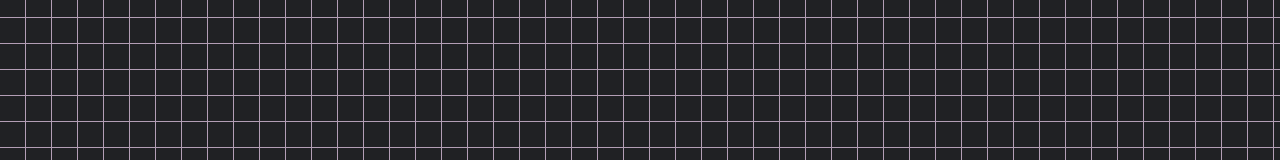
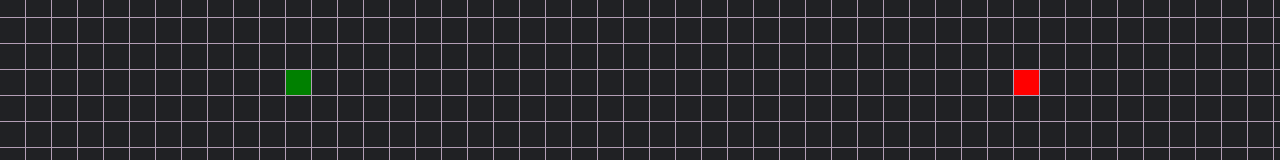
Before and after one commit to fleurescent/algorithm-visualizer, a React (Create React App) app: page / in a window 1280 px wide. Shown: the part 376-536 px from the top of the page. Built offline with nearby package versions, Linux system fonts and the light colour scheme.

Commit message:
fix: css works on nodes now

```diff
--- a/src/components/Grid.js
+++ b/src/components/Grid.js
@@ -1,43 +1,93 @@
 import { useState } from 'react';
 
 import Node from './Node'
+import {dijkstra, getNodesInShortestPathOrder} from '../algorithms/dijkstra'
 
-const START_NODE_ROW = 10;
-const START_NODE_COL = 18;
-const FINISH_NODE_ROW = 10;
-const FINISH_NODE_COL = 32;
+const START_NODE_ROW = 10
+const START_NODE_COL = 11
+const FINISH_NODE_ROW = 10
+const FINISH_NODE_COL = 39
 
-const Grid = () => {
-  const [nodes, setNodes] = useState(Array().fill(''));
-
-  const handleClick = (i) => {
-    const nextNodes = nodes.slice();
-    nextNodes[i] = nextNodes[i] + 1;
-    setNodes(nextNodes);
+const createNode = (row, col) => {
+  return (
+    <Node
+      row={row}
+      col={col}
+      isStart= {row === START_NODE_ROW && col === START_NODE_COL}
+      isFinish= {row === FINISH_NODE_ROW && col === FINISH_NODE_COL}
+      isWall= {false}
+      isVisited= {false}
+      previousNode= {null}
+      distance= {Infinity}
+    />
+  )
 }
 
+const getInitialGrid = () => {
   const grid = []
+  for (let row = 0; row < 20; row++) {
+    grid.push([])
+    for (let col = 0; col < 50; col++) {
+      grid[row].push(createNode(row, col))
+    }
+  }
+  return grid
+}
 
-  for (let row = 0; row < 20; row ++) {
-    grid.push([])
-    for (let col = 0; col < 50; col ++) {
-      grid[row].push(<Node
-                        row={row}
-                        col={col}
-                        isStart={false}
-                        isFinish={false}
-                    />)
+const animateShortestPath = (nodesInShortestPathOrder) => {
+  for (let i = 0; i < nodesInShortestPathOrder.length; i++) {
+    setTimeout(() => {
+      const node = nodesInShortestPathOrder[i]
+      document.getElementById(`row: ${node.row} col: ${node.col}`).className =
+        'node node-shortest-path'
+    }, 50 * i);
   }
 }
 
-  // grid[START_NODE_ROW][START_NODE_COL]
-  // grid[FINISH_NODE_ROW][FINISH_NODE_COL]
+const animateDijkstra = (visitedNodesInOrder, nodesInShortestPathOrder) => {
+  for (let i = 0; i <= visitedNodesInOrder.length; i++) {
+    if (i === visitedNodesInOrder.length) {
+      setTimeout(() => {
+        animateShortestPath(nodesInShortestPathOrder);
+      }, 10 * i)
+      return;
+    }
+    setTimeout(() => {
+      const node = visitedNodesInOrder[i]
+      document.getElementById(`row: ${node.row} col: ${node.col}`).className =
+        'node node-visited'
+    }, 10 * i);
+  }
+}
+
+const Grid = () => {
+  const [grid, setGrid] = useState([])
+
+  useState(() => {
+    console.log('effect')
+    const initGrid = getInitialGrid()
+    setGrid(initGrid)
+    console.log(initGrid, grid)
+  }, [])
+
+  const visualizeDijkstra = () => {
+    const startNode = grid[START_NODE_ROW][START_NODE_COL]
+    const finishNode = grid[FINISH_NODE_ROW][FINISH_NODE_COL]
+    const visitedNodesInOrder = dijkstra(grid, startNode, finishNode)
+    const nodesInShortestPathOrder = getNodesInShortestPathOrder(finishNode)
+    animateDijkstra(visitedNodesInOrder, nodesInShortestPathOrder)
+  }
 
   return (
-    <div className='grid'>
+    <>
+      <button onClick={() => visualizeDijkstra()}>
+        Visualize
+      </button>
+      <div className="grid">
         {grid}
       </div>
-  );
+    </>
+  )
 }
 
 export default Grid;
--- /dev/null
+++ b/src/components/Node.css
@@ -0,0 +1,79 @@
+.node {
+  width: 25px;
+  height: 25px;
+  outline: 1px solid rgb(175, 216, 248);
+  display: inline-block;
+}
+
+.start-node {
+  background-color: green;
+}
+
+.finish-node {
+  background-color: red;
+}
+
+.node-visited {
+  animation-name: visitedAnimation;
+  animation-duration: 1.5s;
+  animation-timing-function: ease-out;
+  animation-delay: 0;
+  animation-direction: alternate;
+  animation-iteration-count: 1;
+  animation-fill-mode: forwards;
+  animation-play-state: running;
+}
+
+@keyframes visitedAnimation {
+  0% {
+    transform: scale(0.3);
+    background-color: rgba(0, 0, 66, 0.75);
+    border-radius: 100%;
+  }
+
+  50% {
+    background-color: rgba(17, 104, 217, 0.75);
+  }
+
+  75% {
+    transform: scale(1.2);
+    background-color: rgba(0, 217, 159, 0.75);
+  }
+
+  100% {
+    transform: scale(1);
+    background-color: rgba(0, 190, 218, 0.75);
+  }
+}
+
+.node-wall {
+  background-color: rgb(12, 53, 71);
+}
+
+.node-shortest-path {
+  animation-name: shortestPath;
+  animation-duration: 1.5s;
+  animation-timing-function: ease-out;
+  animation-delay: 0;
+  animation-direction: alternate;
+  animation-iteration-count: 1;
+  animation-fill-mode: forwards;
+  animation-play-state: running;
+}
+
+@keyframes shortestPath {
+  0% {
+    transform: scale(0.6);
+    background-color: rgb(255, 254, 106);
+  }
+
+  50% {
+    transform: scale(1.2);
+    background-color: rgb(255, 254, 106);
+  }
+
+  100% {
+    transform: scale(1);
+    background-color: rgb(255, 254, 106);
+  }
+}
--- a/src/components/Node.js
+++ b/src/components/Node.js
@@ -1,18 +1,32 @@
+import './Node.css'
+
 const Node = ({ row,
                 col,
                 isStart,
-                isFinish
+                isFinish,
+                isWall,
+                isVisited,
+                previousNode,
+                distance,
+                onMouseDown,
+                onMouseEnter,
+                onMouseUp
               }) => {
   const status = isStart
     ? 'start-node'
     : isFinish
     ? 'finish-node'
+    : isWall
+    ? 'wall-node'
     : '';
 
   return (
     <div
-      key={`row: ${row} col: ${col}`}
+      id={`row: ${row} col: ${col}`}
       className={`node ${status}`}
+      // onMouseDown={() => onMouseDown(row, col)}
+      // onMouseEnter={() => onMouseEnter(row, col)}
+      // onMouseUp={() => onMouseUp()}
     >
     </div>
   )
--- a/src/pages/Pathfinding.js
+++ b/src/pages/Pathfinding.js
@@ -3,9 +3,6 @@ import Grid from '../components/Grid'
 const Pathfinding = () => {
   return (
     <div className='Header'>
-      <button onClick={() => console.log('visualizeDijkstra()')}>
-        Visualize
-      </button>
       <Grid />
     </div>
   );
```
Also changed, not shown: src/algorithms/dijkstra.js (added). Lines whose indentation alone changed are shown as unchanged.
